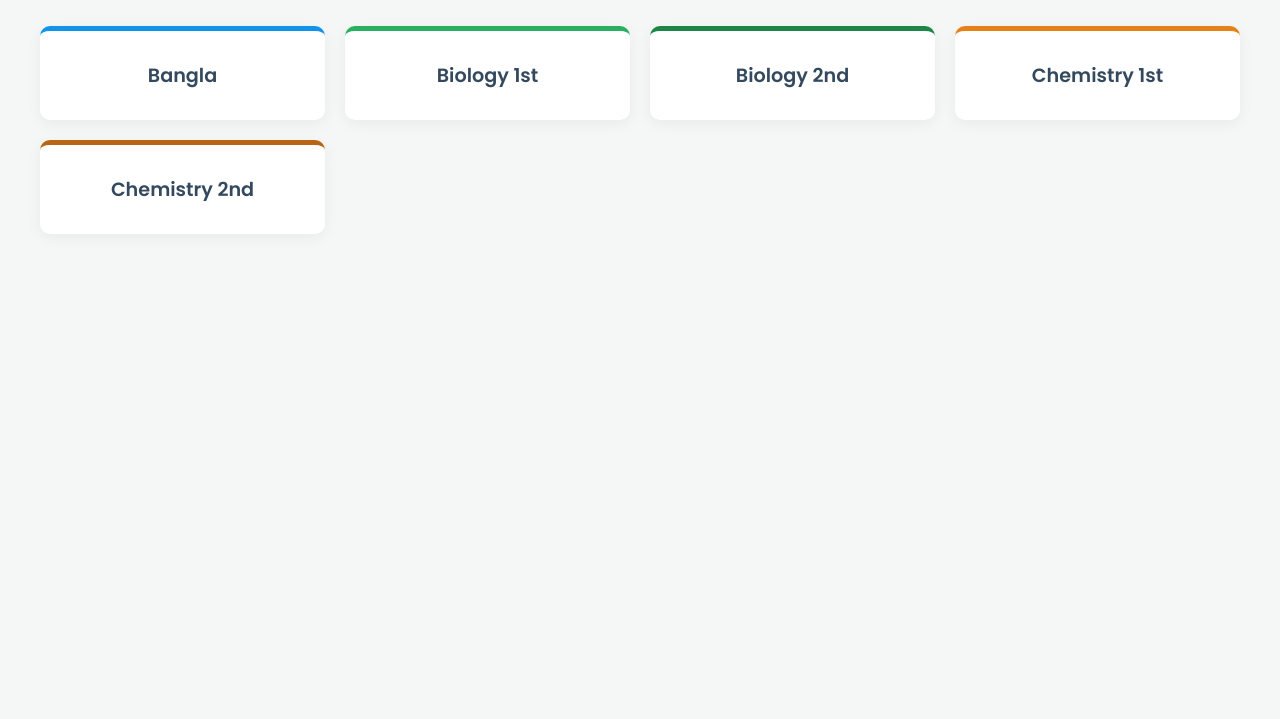
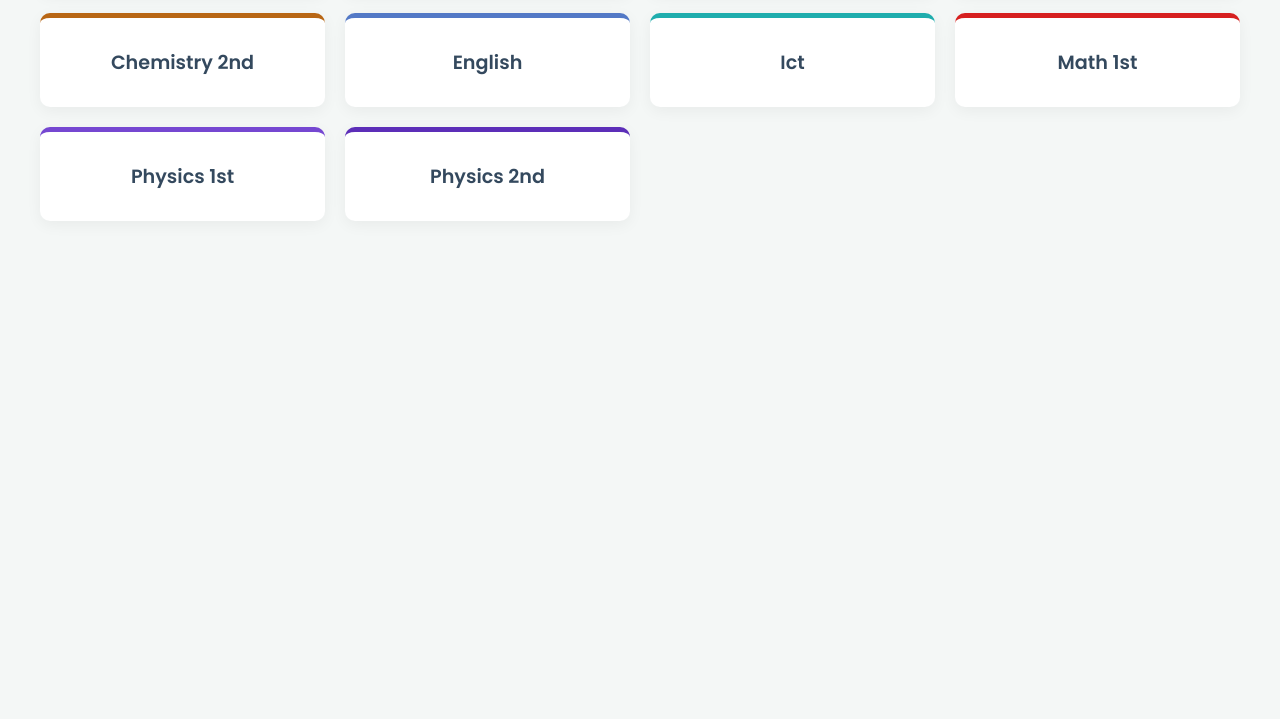
Before and after one commit to tamzid-shikto/hsc-classes, a plain HTML site: page index.html in a window 1280 px wide. Shown: the part 121-840 px from the top of the page. Drawn offline with Linux system fonts and the light colour scheme.

Commit message:
Update index.html

```diff
--- a/index.html
+++ b/index.html
@@ -10,8 +10,6 @@
 <body>
     <div class="container" id="app-container">
 
-        <div id="subject-grid-view">
-            <header><h1>Select a Subject</h1></header>
         <div class="subject-grid">
     <a href="#bangla" class="subject-card" style="--subject-color: hsl(205, 85%, 50%); --subject-color-dark: hsl(205, 85%, 40%);">
         <div class="subject-name">Bangla</div>
@@ -28,7 +26,21 @@
     <a href="#chemistry_2nd" class="subject-card" style="--subject-color: hsl(30, 80%, 40%); --subject-color-dark: hsl(30, 80%, 30%);">
         <div class="subject-name">Chemistry 2nd</div>
     </a>
-                </div>
+    <a href="#english" class="subject-card" style="--subject-color: hsl(220, 50%, 55%); --subject-color-dark: hsl(220, 50%, 45%);">
+        <div class="subject-name">English</div>
+    </a>
+    <a href="#ict" class="subject-card" style="--subject-color: hsl(180, 70%, 40%); --subject-color-dark: hsl(180, 70%, 30%);">
+        <div class="subject-name">Ict</div>
+    </a>
+    <a href="#math_1st" class="subject-card" style="--subject-color: hsl(0, 75%, 48%); --subject-color-dark: hsl(0, 75%, 38%);">
+        <div class="subject-name">Math 1st</div>
+    </a>
+    <a href="#physics_1st" class="subject-card" style="--subject-color: hsl(260, 60%, 55%); --subject-color-dark: hsl(260, 60%, 45%);">
+        <div class="subject-name">Physics 1st</div>
+    </a>
+    <a href="#physics_2nd" class="subject-card" style="--subject-color: hsl(260, 60%, 45%); --subject-color-dark: hsl(260, 60%, 35%);">
+        <div class="subject-name">Physics 2nd</div>
+    </a>
 </div>
 
         </div>
```
Lines whose indentation alone changed are shown as unchanged.
